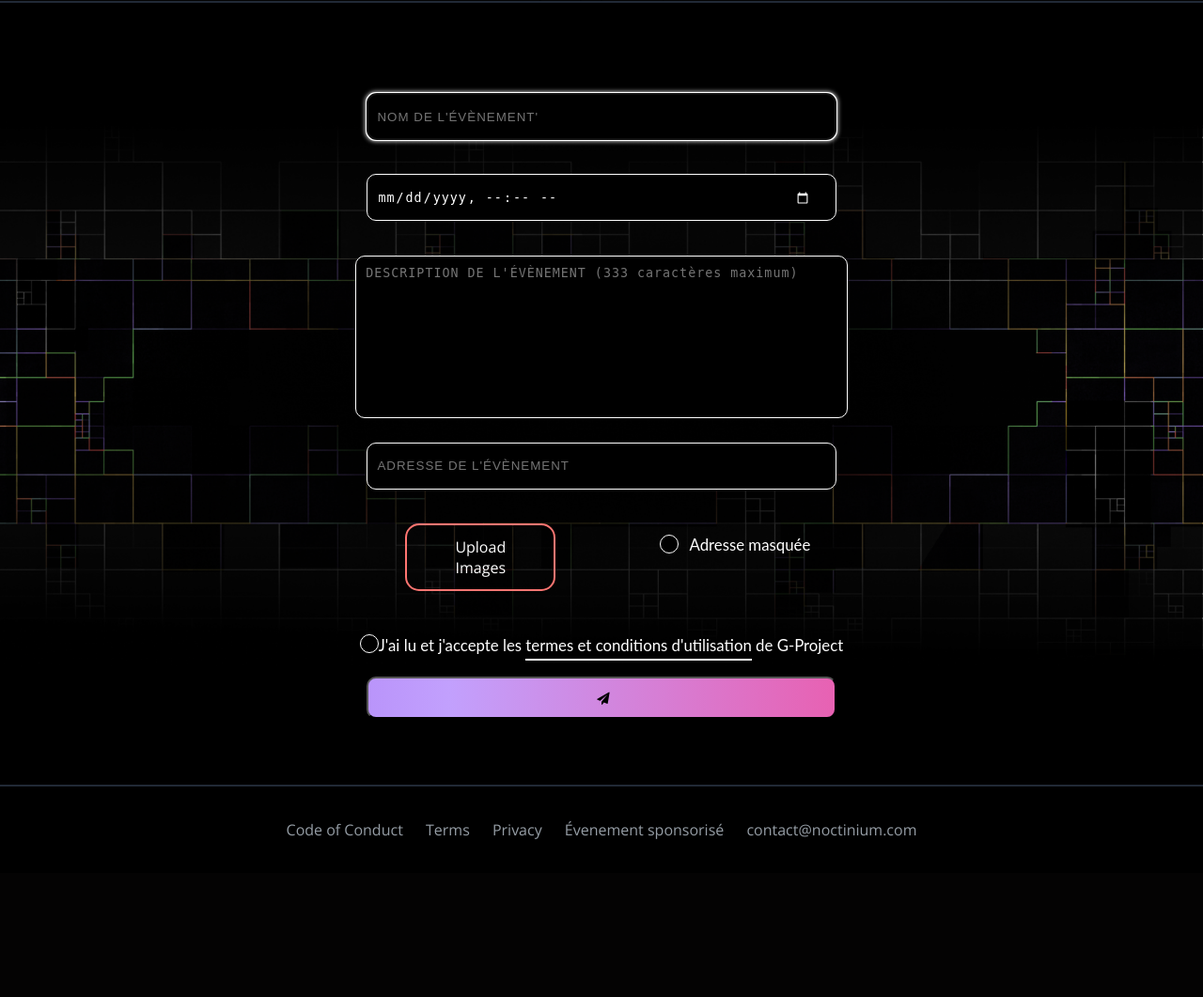
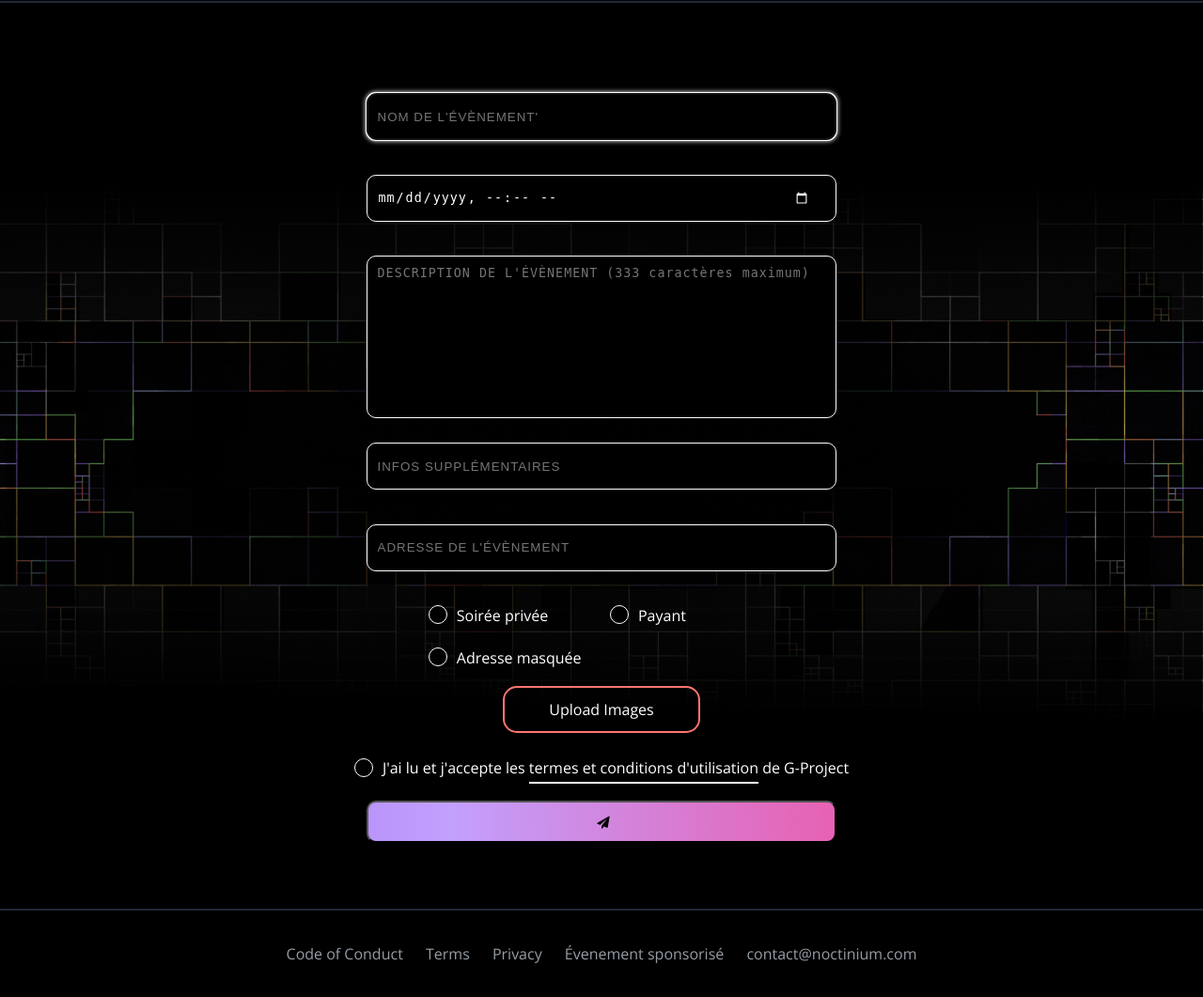
Before and after one commit to Niwa-Yume/Noctinium, a PHP site: page /eventAdd.html in a window 1280 px wide. Shown: the part 319-1380 px from the top of the page at 94% size. Before the commit the page ends 1212 px from the top, so only its background shows below. Run offline with PHP 8.4, Linux system fonts and the light colour scheme; some libraries are stand-ins or nearby versions.

Commit message:
Add files via upload

```diff
--- a/Noctinium/asset/eventlist.css
+++ b/Noctinium/asset/eventlist.css
@@ -424,7 +424,7 @@
 /* Filtres */
 
 .sidenav {
-	height: 620px;
+	height: auto;
 	width: 0;
 	z-index: 5;
 	background-color: #111;
--- a/Noctinium/asset/style.css
+++ b/Noctinium/asset/style.css
@@ -586,6 +586,7 @@ input.form-control{
 }
 textarea.form-control{
     margin-bottom: 0;
+    width: 95%;
 }
 .form-control:focus{
 	border: 1px solid white;
@@ -847,8 +848,9 @@ hr {
     height: 20px;
     width: 20px;
     float: left;
-    margin-left: 5px;
+    margin-top: 1px;
     margin-bottom: 10px;
+    margin-right: 10px;
     border: 1px solid white;
     border-radius: 50%;
     appearance: none;
@@ -862,32 +864,26 @@ hr {
 .insc-form-checkbox-date{
     height: 20px;
     width: 20px;
-    margin-left: 5px;
     border: 1px solid white;
     border-radius: 50%;
     appearance: none;
     -webkit-appearance: none;
     background-color: #000;
     cursor: pointer;
-    margin-top: 12px;
+    margin-bottom: 5px;
 }
 .insc-form-checkbox-date:checked{
     background-color: #9867F0;
 }
 .insc-form-checkbox-txt{
-    font-family: 'Lato';
-    font-size: 1.05rem;
+    font-family: 'Open Sans';
+    font-size: 1rem;
     float: right ;
-    margin-right: 5px;
-    margin-top: 1px;
 }
 .insc-form-checkbox-txt-date{
-    font-family: 'Lato';
-    font-size: 1.05rem;
-    float: right ;
-    margin-left: -40px;
-    margin-top: 12px;
-    margin-right: 40px;
+    font-family: 'Open Sans';
+    font-size: 1rem;
+    text-align: left;
 }
 .insc-form-checkbox-txt:hover{
     cursor: pointer;
@@ -899,6 +895,27 @@ hr {
     filter: invert(1);
     width: 30px;
     cursor: pointer;
+}
+.chBox{
+    text-align: left;
+    display: grid;
+    grid-template-columns: 1fr 9fr;
+    grid-row-gap: 20px;
+    grid-column-gap: 10px;
+    grid-template-areas: 'btn1 desc1'
+    'btn2 desc2';
+    height: 50px;
+}
+.chBox2{
+    text-align: left;
+    display: grid;
+    grid-template-columns: 1fr 9fr;
+    grid-row-gap: 15px;
+    grid-column-gap: 10px;
+    grid-template-areas: 'btn3 desc3'
+    'prix prix';
+    height: 50px;
+
 }
 .uploadFile{
     border: 2px solid #FF7571;
@@ -923,4 +940,58 @@ hr {
     display: grid;
     grid-template-columns: auto auto;
     vertical-align: middle;
+    width: 70%;
+    margin: auto;
+    height: 60px;
 }
+.addImg{
+    border: 2px solid #FF7571;
+    display: inline-block;
+    padding: 12px 24px;
+    cursor: pointer;
+    border-radius: 15px;
+    width: 40%;
+    height: 50px;
+    font-family: 'Open Sans';
+    margin-left: auto;
+    margin-right: auto;
+  }
+  .addImg:hover{
+    background: linear-gradient(269.16deg, #FFE580 -15.83%, #FF7571 -4.97%, #FF7270 15.69%, #EA5DAD 32.43%, #C2A0FD 50.09%, #9867F0 67.47%, #3BF0E4 84.13%, #33CE43 105.13%, #B2F4B6 123.24%);
+    background-position: 58% 50%;
+    background-size: 500%;
+    color: black;
+  }
+#prive{
+    grid-area: btn1;
+}
+#txtprive{
+    grid-area: desc1;
+}
+#date-mask{
+    grid-area: btn2;
+}
+#txtdate{
+    grid-area: desc2;
+}
+#payant{
+    grid-area: btn3;
+}
+#txtpayant{
+    grid-area: desc3;
+}
+#prix{
+    grid-area: prix;
+    border: 1px solid white;
+	width: 50%;
+	background-color: #000;
+	color: #fff;
+	letter-spacing: 1px;
+	padding: 2%;
+	border-radius: 10px;
+    resize: none;
+    align-items: center;
+    margin-bottom: 30px;
+    height: 35px;
+    margin-left: 5px;
+}
--- a/Noctinium/eventAdd.html
+++ b/Noctinium/eventAdd.html
@@ -49,6 +49,12 @@
                 </div>
               </div>
 
+              <div class="form-group-insc">
+                <div class="col-sm-12">
+                  <input type="text" class="form-control insc-form" id="note_sup" placeholder="INFOS SUPPLÉMENTAIRES" name="adresse_event" value="">
+                </div>
+              </div>
+
             <div class="form-group-insc">
                 <div class="col-sm-12">
                   <input type="text" class="form-control insc-form" id="adresse" placeholder="ADRESSE DE L'ÉVÈNEMENT" name="adresse_event" value="" required>
@@ -56,21 +62,32 @@
               </div>
 
             <div class="form-group-insc">
-                <div class="col-sm-12 btnCont">
-                  <label class="uploadFile">
-                    <input type="file" class="btnUpload" accept="images/*" id="img_event" name="img_event" value="" required>
+              <div class="col-sm-12 btnCont">
+                <div class="chBox">
+                  <input type="checkbox" class="insc-form-checkbox-date" id="prive" name="prive" value="prive"/>
+                  <label class="insc-form-checkbox-txt-date" id="txtprive" for="prive">Soirée privée</label><br>
+                  <input type="checkbox" class="insc-form-checkbox-date" id="date-mask" name="date-mask" value="date-mask" onclick="datemask()"/>
+                  <label class="insc-form-checkbox-txt-date" id="txtdate" for="date-mask">Adresse masquée</label>
+                </div>
+                <div class="chBox2">
+                  <input type="checkbox" class="insc-form-checkbox-date" id="payant" name="payant" value="payant" onclick="privatiser()"/>
+                  <label class="insc-form-checkbox-txt-date" id="txtpayant" for="payant">Payant</label><br>
+                  <input type="number" class="insc-form hidden" id="prix" placeholder="PRIX" name="prix_event" value="">
+                </div>
+              </div>
+            </div>
+            <div class="form-group-insc">
+                <div class="col-sm-12">
+                  <label class="addImg">
+                    <input type="file" class="btnUpload" accept="images/*" id="img_event" name="img_event" value="">
                     Upload Images
                   </label>
-                  <div>
-                    <input type="checkbox" class="insc-form-checkbox-date" id="date-mask" name="date-mask" value="date-mask" onclick="datemask()"/>
-                    <label class="insc-form-checkbox-txt-date" for="date-mask">Adresse masquée</label>
-                  </div>
                 </div>
               </div>
 
               <div class="form-group-insc">
                 <div class="col-sm-12">
-                  <input type="datetime-local" class="form-control insc-form hidden" id="adresse_cachee" name="date_event" value="" required>
+                  <input type="datetime-local" class="form-control insc-form hidden" id="adresse_cachee" name="date_event" value="">
                 </div>
               </div>
 
@@ -119,13 +136,21 @@
     element.classList.toggle("logo-M");
   }
   function datemask(){
-    var mask = document.querySelector(".insc-form-checkbox-date")
-    if (mask.checked == true){
+    var mask = document.getElementById("date-mask")
+    if (mask.checked){
       document.getElementById("adresse_cachee").classList.toggle("hidden");
     }else{
       document.getElementById("adresse_cachee").classList.toggle("hidden");
 
     }
   }
+  function privatiser(){
+    var mask = document.getElementById("payant")
+    if (mask.checked){
+      document.getElementById("prix").classList.toggle("hidden");
+    }else{
+      document.getElementById("prix").classList.toggle("hidden");
+    }
+  }
 </script>
 </html>
```
Also changed, not shown: Noctinium/eventList.html (+4 -4 lines).
